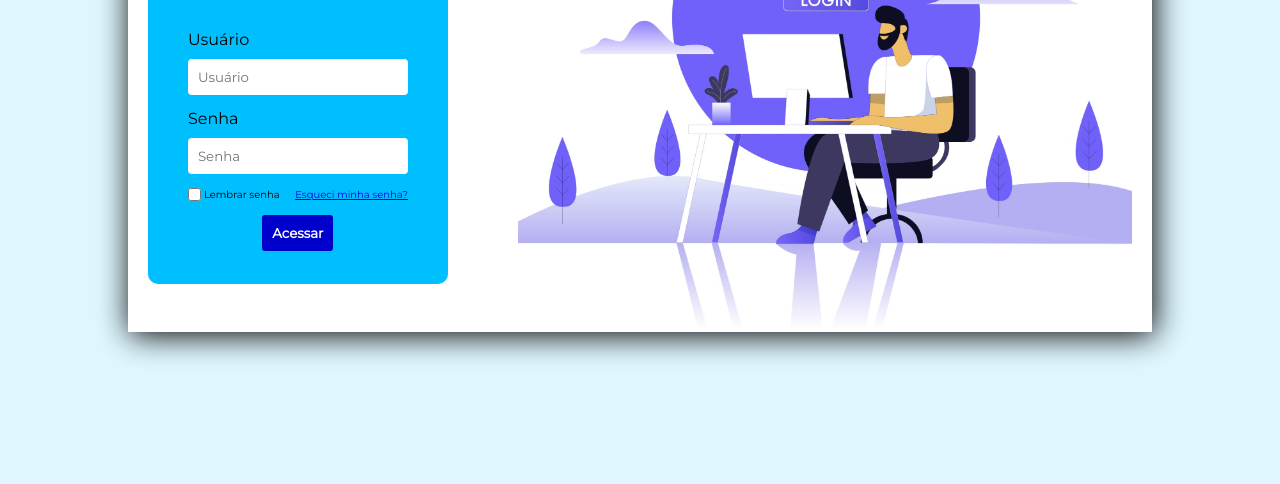
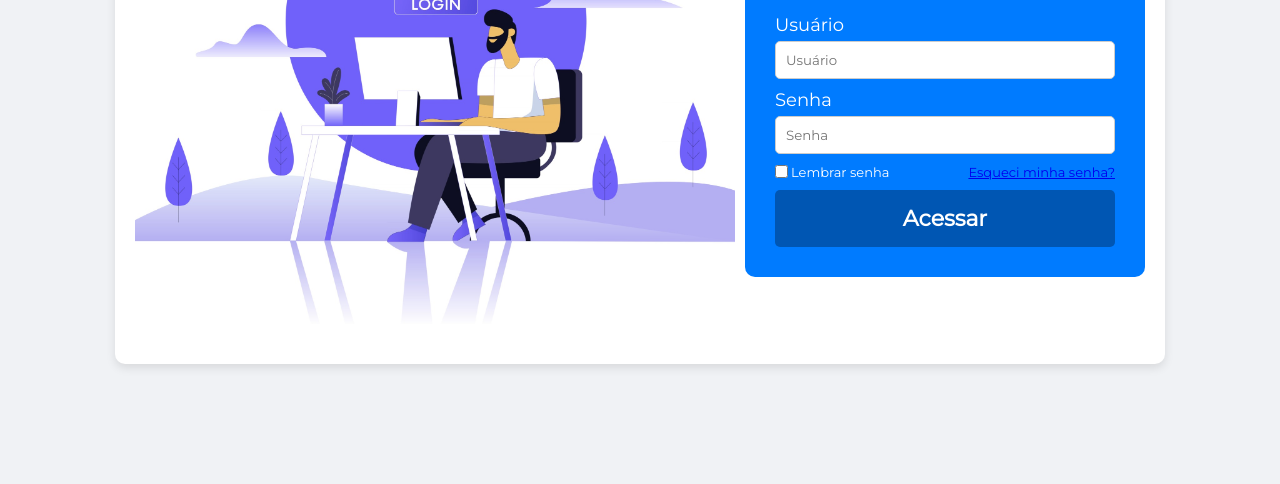
Before and after one commit to Lucimar61/sistema_aralev, a plain HTML site: page index.html in a window 1280 px wide. Shown: the part 316-800 px from the top of the page. Drawn offline with Linux system fonts and the light colour scheme; a web font is replaced by a local one.

Commit message:
Atualizações na tela de login

```diff
--- a/css/login.css
+++ b/css/login.css
@@ -5,14 +5,20 @@
     font-family: 'Montserrat', sans-serif;
 }
 
+body {
+    display: flex;
+    justify-content: center;
+    align-items: center;
+    height: 100vh;
+    background-color: #f0f2f5;
+}
+
 /* Login */
 .login {
+    display: flex;
+    justify-content: center;
+    align-items: center;
     width: 100%;
-    height: 100vh;
-    display: flex;
-    align-items: center;
-    justify-content: center;
-    background-color: 	#00BFFF20;
 }
 
 .container {
@@ -20,61 +26,69 @@
     align-items: center;
     justify-content: space-around;
     flex-wrap: wrap;
-    gap: 30px;
-    width: 80%;
+    gap: 10px;
     background-color: #fff;
-    flex: 0 1 1024px;
-    box-shadow: 2px 3px 30px #000;
+    padding: 20px;
+    border-radius: 10px;
+    box-shadow: 0px 4px 10px rgba(0, 0, 0, 0.1);
+    max-width: 1200px;
+    height: 70vh;
 }
 
 .container-img {
-    width: 60%;
+    flex: 1;
+    min-width: 400px;
+    display: flex;
+    justify-content: center;
+    align-items: center;
 }
 
 .container-img img {
     width: 100%;
-    height: 100%;
-    flex: 1 1 350px;
+    max-width: 600px;
+    height: auto;
 }
 
 .container-login {
     display: flex;
     flex-direction: column;
     align-items: center;
-    justify-content: space-evenly;
-    gap: 20px;
-    flex: 0 1 300px;
-    height: 400px;
-    background-color: 	#00BFFF;
+    gap: 30px;
+    padding: 30px;
+    background-color: #007bff;
+    color: white;
     border-radius: 10px;
+    min-width: 400px;
+    height: auto;
 }
 
 .container-login img {
     color: #fff;
+    width: 150px;
 }
 
 .container-login form {
-    width: 80%;
-    padding: 10px;
+    width: 100%;
     display: flex;
     align-items: center;
     justify-content: space-evenly;
     flex-direction: column;
+    font-size: 18px;
     gap: 10px;
-    flex: 0 1 250px;
 }
 
 .campo {
+    display: flex;
     width: 100%;
-    display: flex;
     flex-direction: column;
-    gap: 10px;
+    gap: 5px;
 }
 
 .campo input {
+    width: 100%;
     padding: 10px;
-    border-radius: 4px;
-    border: none;
+    border: 1px solid #ccc;
+    border-radius: 5px;
 }
 
 .esquecer {
@@ -82,7 +96,7 @@
     display: flex;
     align-items: center;
     justify-content: space-between;
-    font-size: 10px;
+    font-size: 13px;
     margin-top: 0;
 }
 
@@ -93,19 +107,36 @@
 }
 
 .salvar-senha a {
-    color: #0000FF;
+    color: #0000FF10;
 }
 button {
     width: 100%;
-    padding: 10px;
-    background: #0000CD;
+    padding: 15px;
+    background: #0056b3;
     color: #fff;
+    font-size: 22px;
     font-weight: bold;
     border: none;
-    border-radius: 3px;
+    border-radius: 5px;
+    cursor: pointer;
+    transition: background 0.3s;
 }
 
 button:hover {
-    background-color: #fff;
-    color: #000;
+    background-color: #003d82;
 }
+
+/* Responsividade */
+@media (max-width: 768px) {
+    .container {
+        flex-direction: column;
+        align-items: center;
+    }
+    .container-login, .container-img {
+        width: 100%;
+        min-width: unset;
+    }
+    .container-login {
+        padding: 20px;
+    }
+}
--- a/css/style.css
+++ b/css/style.css
@@ -8,6 +8,7 @@
 /* Definindo variaveis para cores */
 :root {
    --cor-hover: #e3e9f7;
+   --cor-azul-principal: #005DB5;
 }
 
 body {
--- a/index.html
+++ b/index.html
@@ -14,6 +14,9 @@
 <body>
     <section class="login">
         <div class="container">
+            <div class="container-img">
+                <img src="assets/Register.jpg" alt="Icone-login">
+            </div>
             <div class="container-login">
                 <img src="assets/Logo.png" alt="Logo Araleve">
                 <form method="post" action="#">
@@ -35,13 +38,12 @@
                             <a href="inicio.html">Esqueci minha senha?</a>
                         </div>
                     </div>
-                    <a href="inicio.html" target="_blank"><button metodh="post" type="submit">Acessar</button></a>
+                    <button type="submit">Acessar</button>
                 </form>
             </div>
-            <div class="container-img">
-                <img src="assets/Register.jpg" alt="Icone-login">
-            </div>
+
         </div>
     </section>
+
 </body>
 </html>
```
